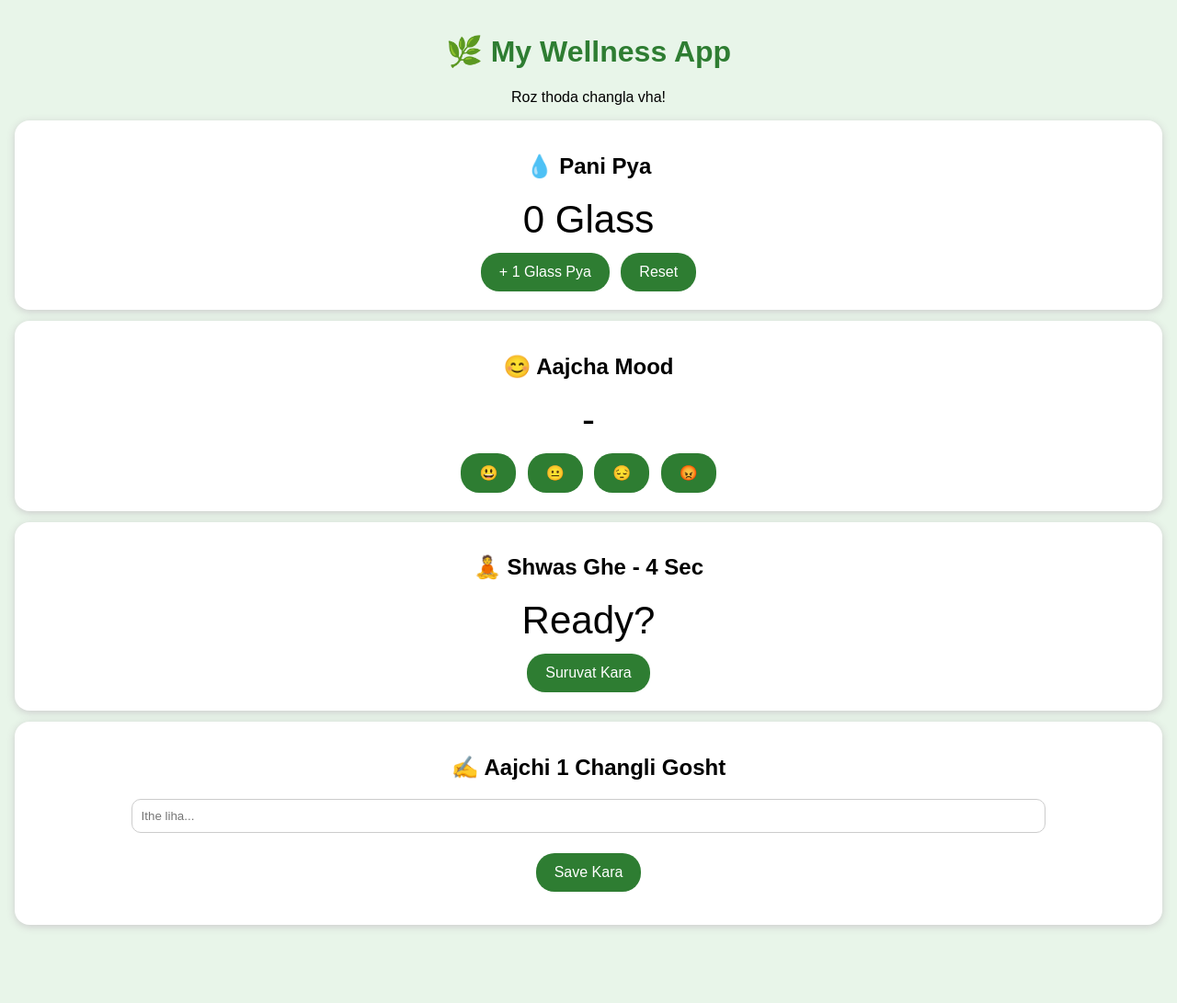
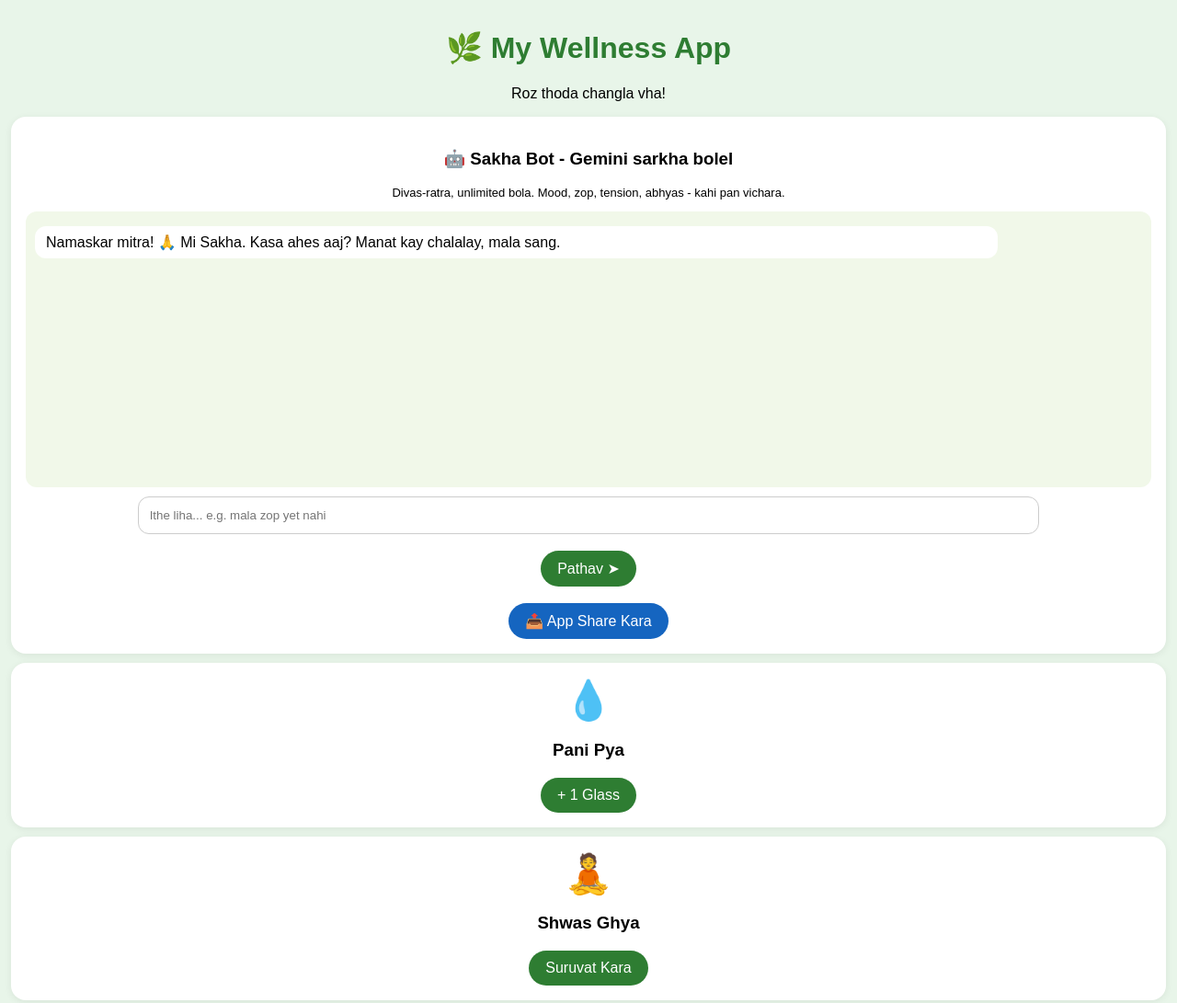
Before and after one commit to rakeshadsul04-cyber/wellness-app, a plain HTML site: page index.html in a window 1280 px wide. Shown: the whole page at 92% size. Before the commit the page ends 1034 px from the top, so only its background shows below. Drawn offline with Linux system fonts and the light colour scheme.

Commit message:
Update title and enhance Sakha Bot features

```diff
--- a/index.html
+++ b/index.html
@@ -2,15 +2,15 @@
 <html>
 <head>
 <meta name="viewport" content="width=device-width, initial-scale=1">
-<title>My Wellness App</title>
+<title>My Wellness App - Sakha Bot</title>
 <style>
-body{font-family:sans-serif;background:#e8f5e9;margin:0;padding:16px;text-align:center}
-h1{color:#2e7d32}
-.card{background:white;padding:16px;border-radius:16px;margin:12px 0;box-shadow:0 2px 8px #ccc}
-button{background:#2e7d32;color:white;border:0;padding:12px 20px;border-radius:20px;font-size:16px;margin:4px}
-button:active{transform:scale(0.95)}
-.big{font-size:42px;margin:8px}
-input{padding:10px;width:80%;border-radius:10px;border:1px solid #ccc}
+body{font-family:sans-serif;background:#e8f5e9;margin:0;padding:12px;text-align:center}
+h1{color:#2e7d32} .card{background:white;padding:16px;border-radius:16px;margin:10px 0;box-shadow:0 2px 8px #0001}
+button{background:#2e7d32;color:white;border:0;padding:10px 18px;border-radius:20px;font-size:16px}
+.big{font-size:42px} input{padding:12px;width:78%;border-radius:12px;border:1px solid #ccc}
+#chat{height:280px;overflow-y:auto;text-align:left;background:#f1f8e9;padding:10px;border-radius:12px;margin-bottom:10px}
+.msg{padding:8px 12px;border-radius:12px;margin:6px 0;max-width:85%}
+.me{background:#c8e6c9;margin-left:auto} .bot{background:white}
 </style>
 </head>
 <body>
@@ -18,50 +18,34 @@ input{padding:10px;width:80%;border-radius:10px;border:1px solid #ccc}
 <p>Roz thoda changla vha!</p>
 
 <div class="card">
-<h2>💧 Pani Pya</h2>
-<div class="big" id="water">0 Glass</div>
-<button onclick="addWater()">+ 1 Glass Pya</button>
-<button onclick="resetWater()">Reset</button>
+<h3>🤖 Sakha Bot - Gemini sarkha bolel</h3>
+<p style="font-size:13px">Divas-ratra, unlimited bola. Mood, zop, tension, abhyas - kahi pan vichara.</p>
+<div id="chat"><div class="msg bot">Namaskar mitra! 🙏 Mi Sakha. Kasa ahes aaj? Manat kay chalalay, mala sang.</div></div>
+<input id="inp" placeholder="Ithe liha... e.g. mala zop yet nahi">
+<br><br><button onclick="send()">Pathav ➤</button>
+<br><br><button onclick="shareApp()" style="background:#1565c0">📤 App Share Kara</button>
 </div>
 
-<div class="card">
-<h2>😊 Aajcha Mood</h2>
-<div class="big" id="mood">-</div>
-<button onclick="setMood('😃 Khush')">😃</button>
-<button onclick="setMood('😐 Theek')">😐</button>
-<button onclick="setMood('😔 Thaklo')">😔</button>
-<button onclick="setMood('😡 Rag')">😡</button>
-</div>
-
-<div class="card">
-<h2>🧘 Shwas Ghe - 4 Sec</h2>
-<div class="big" id="breathe">Ready?</div>
-<button onclick="startBreathe()">Suruvat Kara</button>
-</div>
-
-<div class="card">
-<h2>✍️ Aajchi 1 Changli Gosht</h2>
-<input id="note" placeholder="Ithe liha...">
-<br><br>
-<button onclick="saveNote()">Save Kara</button>
-<p id="saved"></p>
-</div>
+<div class="card"><div class="big">💧</div><h3>Pani Pya</h3><button onclick="alert('Shabbas! 1 glass pani pyalas 👏')">+ 1 Glass</button></div>
+<div class="card"><div class="big">🧘</div><h3>Shwas Ghya</h3><button onclick="alert('Shwas ghya... sodaa... 3 vela kara 😌')">Suruvat Kara</button></div>
 
 <script>
-let w = 0;
-function addWater(){ w++; document.getElementById('water').innerText = w + ' Glass'; }
-function resetWater(){ w = 0; document.getElementById('water').innerText = '0 Glass'; }
-function setMood(m){ document.getElementById('mood').innerText = m; }
-function startBreathe(){
-  let t = document.getElementById('breathe');
-  t.innerText = 'Shwas Aat Ghe... 4';
-  setTimeout(()=>{ t.innerText = 'Shwas Sod... 4'; }, 4000);
-  setTimeout(()=>{ t.innerText = 'Chan! Parat Kara 😊'; }, 8000);
+const API_KEY = "TUZI_KEY_ITHE_PASTE_KARA";
+async function send(){
+ let t=document.getElementById('inp').value; if(!t) return;
+ let c=document.getElementById('chat');
+ c.innerHTML+=`<div class="msg me">${t}</div>`; document.getElementById('inp').value='';
+ c.innerHTML+=`<div class="msg bot" id="loading">Sakha vichar kartoy... 🤔</div>`; c.scrollTop=c.scrollHeight;
+ try{
+  let r=await fetch(`https://generativelanguage.googleapis.com/v1beta/models/gemini-2.0-flash:generateContent?key=${API_KEY}`,{method:'POST',headers:{'Content-Type':'application/json'},body:JSON.stringify({contents:[{parts:[{text:"Tu Sakha ahes, Marathi+Hindi mix madhe bolnara jivhalyacha mitra. Lahan, premal, samjun ghenara uttar de. User: "+t}]}]})});
+  let d=await r.json();
+  let ans=d.candidates?.[0]?.content?.parts?.[0]?.text || "Sorry mitra, parat prayatna kar, network thoda slow ahe.";
+  document.getElementById('loading').remove();
+  c.innerHTML+=`<div class="msg bot">${ans}</div>`;
+ }catch(e){ document.getElementById('loading').remove(); c.innerHTML+=`<div class="msg bot">Internet check kar mitra, mi ithech ahe ❤️</div>`; }
+ c.scrollTop=c.scrollHeight;
 }
-function saveNote(){
-  let v = document.getElementById('note').value;
-  document.getElementById('saved').innerText = 'Tumhi lihilay: ' + v;
-}
+function shareApp(){ let link="https://rakeshadsul04-cyber.github.io/wellness-app/"; if(navigator.share){navigator.share({title:'My Wellness App',text:'Ha App bagh, Sakha Bot sobat bol!',url:link})} else {navigator.clipboard.writeText(link); alert('Link Copy zala! Konalahi pathav: '+link);} }
 </script>
 </body>
 </html>
```
